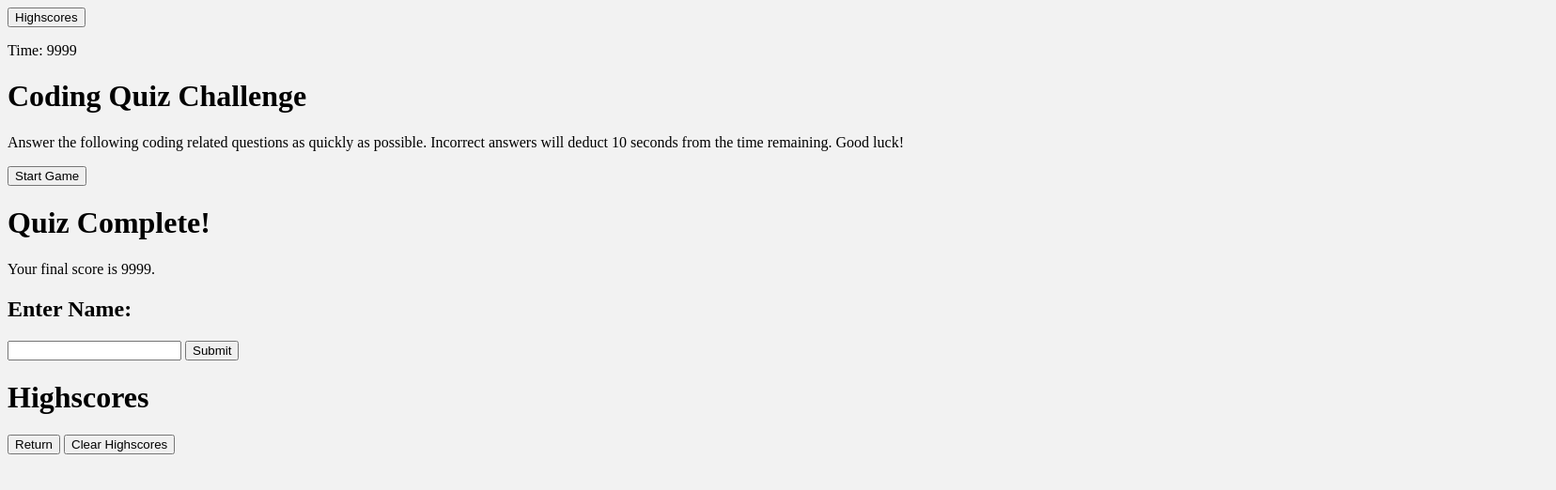
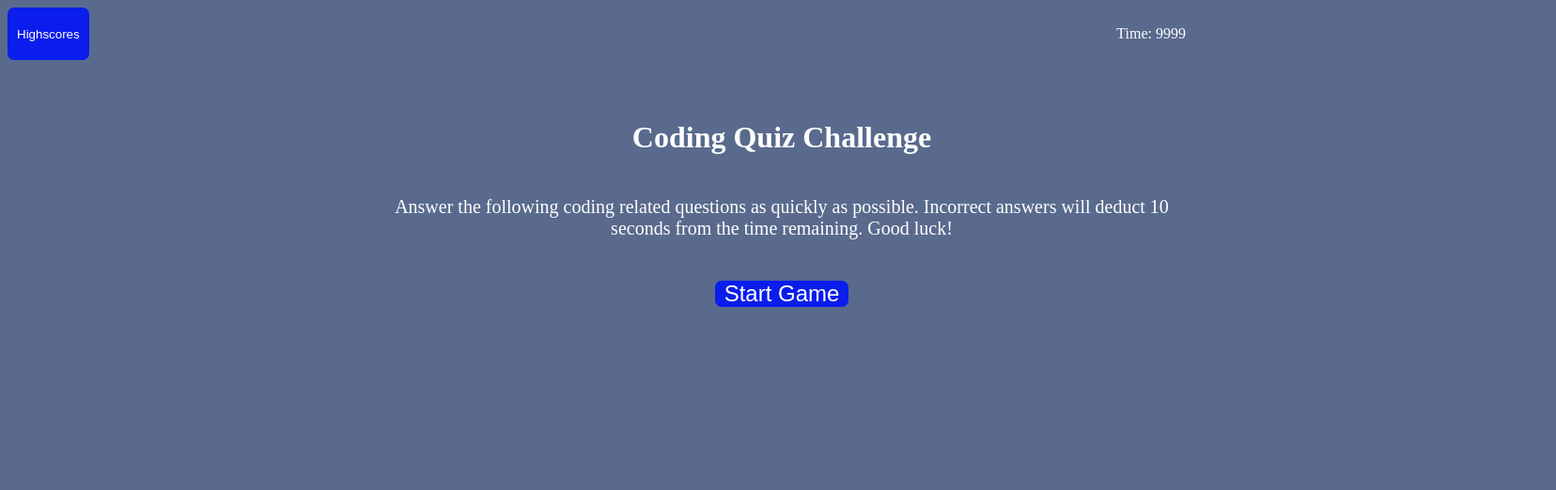
Before and after one commit to KMAScott/coding-quiz, a plain HTML site: page index.html in a window 1280 px wide. Shown: the whole page at 94% size, 1656 px wide, since content can reach past the window. Drawn offline with Linux system fonts and the light colour scheme.

Commit message:
i don't know what I'm doing

```diff
--- a/assets/scripts/script.js
+++ b/assets/scripts/script.js
@@ -1,6 +1,5 @@
-var timer = document.getElementById("timer");
-var timeLeft = document.getElementById("timeLeft");
-var timesUp = document.getElementById("timesUp");
+var timerSpan = document.querySelector("#timerSpan");
+var timerP = document.querySelector("#timerP");
 
 
 var questionArr = [
--- a/assets/styles/style.css
+++ b/assets/styles/style.css
@@ -1,3 +1,97 @@
+
+:root{
+    --btnBackground: #0a1dec;
+    --btnBackgroundHover: #6673ff;
+    --mainBackground: #596a8d;
+    --mainTextColor: #ffffff;
+    --secondaryBackground: #586479;
+}
+
 body {
-    background-color: #f2f2f2;
+    position: relative;
+    margin: 0.5rem;
+    min-height: 98vh;
+    background: var(--mainBackground);
+    color: var(--mainTextColor);
 }
+
+header {
+    display: flex;
+    align-content: space-between;
+    justify-content: space-between;
+    width: 100%;
+    height: 100%;
+}
+
+#highscores > button,
+#enter-highscore > button,
+header button {
+    text-decoration: none;
+    background: var(--btnBackground);
+    color: var(--mainTextColor);
+    border: 0;
+    border-radius: 7px;
+    padding: 3px 10px 3px 10px;
+}
+
+header p {
+    padding: 3px 10px 3px 10px;
+}
+
+main {
+    display: flex;
+    flex-direction: column;
+    align-items: center;
+    width: 100%;
+    padding: 5vh 15vw 5vh 15vw;
+}
+
+main h1 {
+    margin: 3vh;
+    font-size: 200%;
+    text-align: center;
+}
+
+main > div,
+#instructions {
+    padding: 0 15% 0 15%;
+    text-align: center;
+    font-size: 125%;
+}
+
+main > button {
+    margin: 3vh;
+    width: max-content;
+    padding: 0 10px 0 10px;
+    background: var(--btnBackground);
+    color: var(--mainTextColor);
+    border: 0;
+    border-radius: 7px;
+    font-size: 150%;
+}
+
+main > ul {
+    align-self: flex-start;
+    margin-left: 15%;
+}
+
+main > ul li {
+    margin: 3vh;
+    width: max-content;
+    min-width: 10vw;
+    padding: 5px 10px 5px 10px;
+    background: var(--btnBackground);
+    color: var(--mainTextColor);
+    border: 0;
+    border-radius: 7px;
+    font-size: 150%;
+}
+
+main > div {
+    justify-content: flex-start;
+    display: none;
+}
+
+main > div > * {
+    margin: 1rem;
+}
--- a/index.html
+++ b/index.html
@@ -10,7 +10,7 @@
 <body>
     <header>
         <button id="view-highscores">Highscores</button>
-        <p>Time: <span id="timer">9999</span></p>
+        <p id="timerP">Time: <span id="timerSpan">9999</span></p>
     </header>
 
     <main>
```
